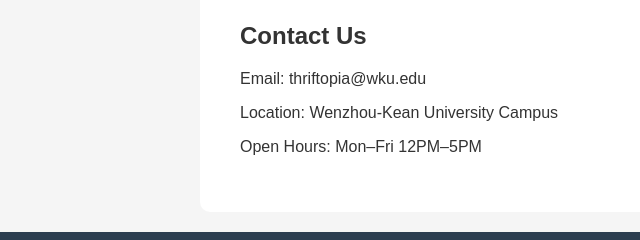
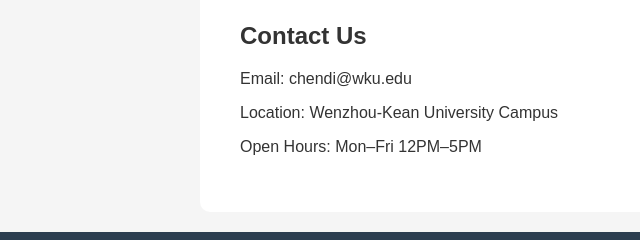
Before and after one commit to Davide1022/Thrifttopia, a plain HTML site: page index.html in a window 1280 px wide. Shown: the part 2241-2481 px from the top of the page, 0-640 px from the left. Drawn offline with Linux system fonts and the light colour scheme.

Commit message:
index.html

```diff
--- a/index.html
+++ b/index.html
@@ -93,7 +93,7 @@
 
   <section id="contact">
     <h2>Contact Us</h2>
-    <p>Email: thriftopia@wku.edu</p>
+    <p>Email: chendi@wku.edu</p>
     <p>Location: Wenzhou-Kean University Campus</p>
     <p>Open Hours: Mon–Fri 12PM–5PM</p>
   </section>
```
